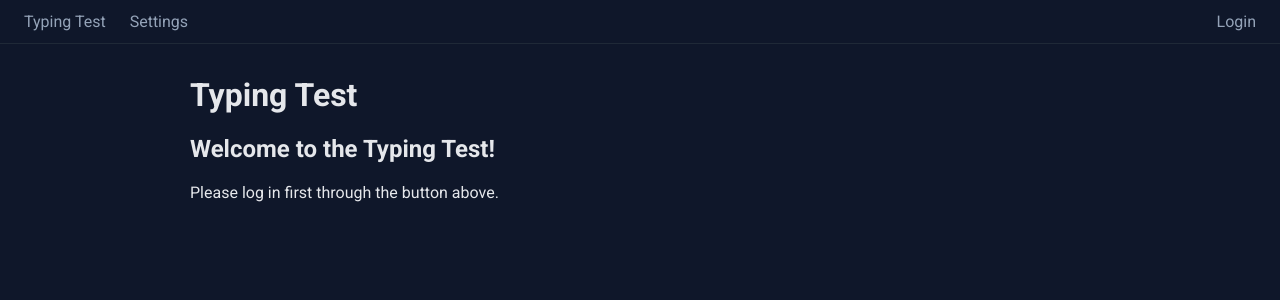
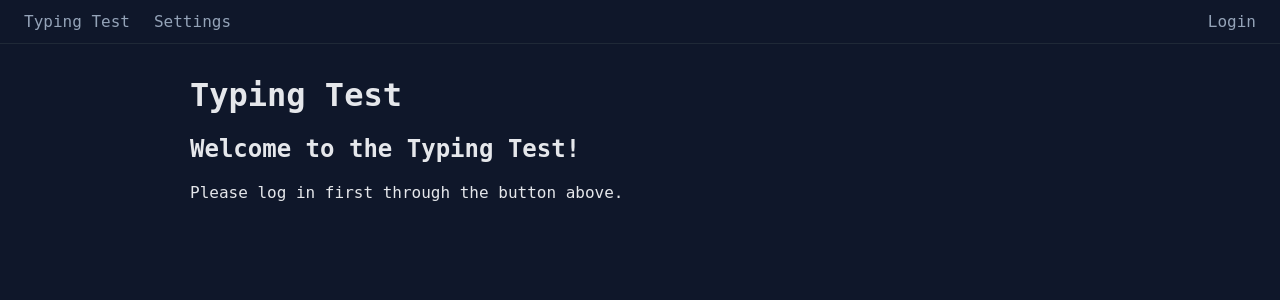
Before and after one commit to MagoDaZueira/IntroDev, a FastAPI app: page / in a window 1280 px wide. Shown: the top 300 px of the page. Run offline with FastAPI, Linux system fonts and the light colour scheme.

Commit message:
fonte melhor

```diff
--- a/projeto/static/css/base.css
+++ b/projeto/static/css/base.css
@@ -7,7 +7,7 @@
 
 body {
 	margin: 0;
-	font-family: 'Roboto', system-ui, sans-serif;
+	font-family: 'Roboto Mono', monospace, sans-serif;
 	background: var(--bg);
 	color: var(--fg);
 }
```
